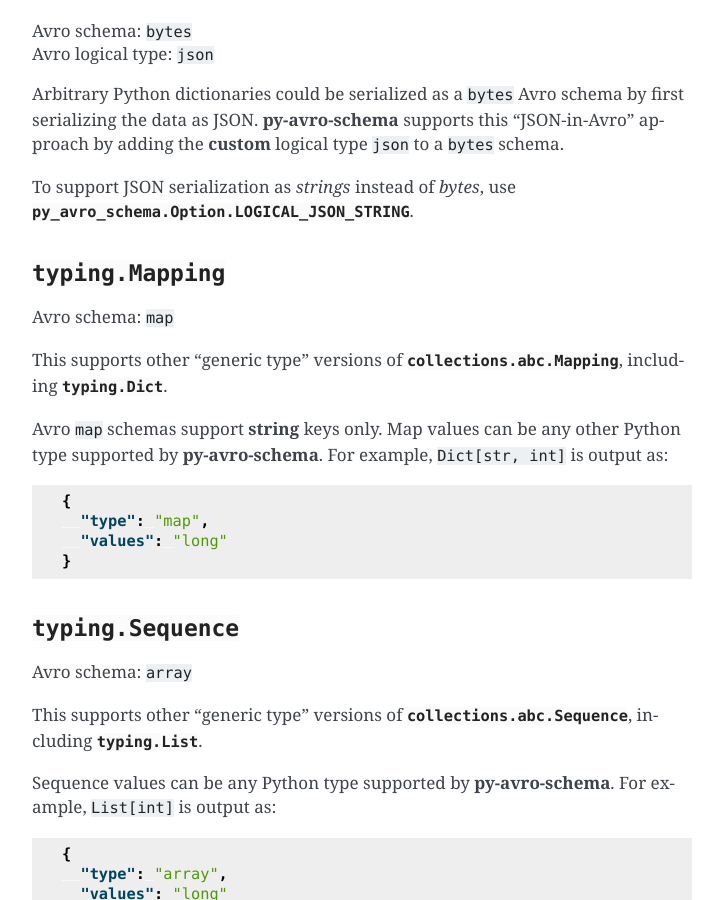
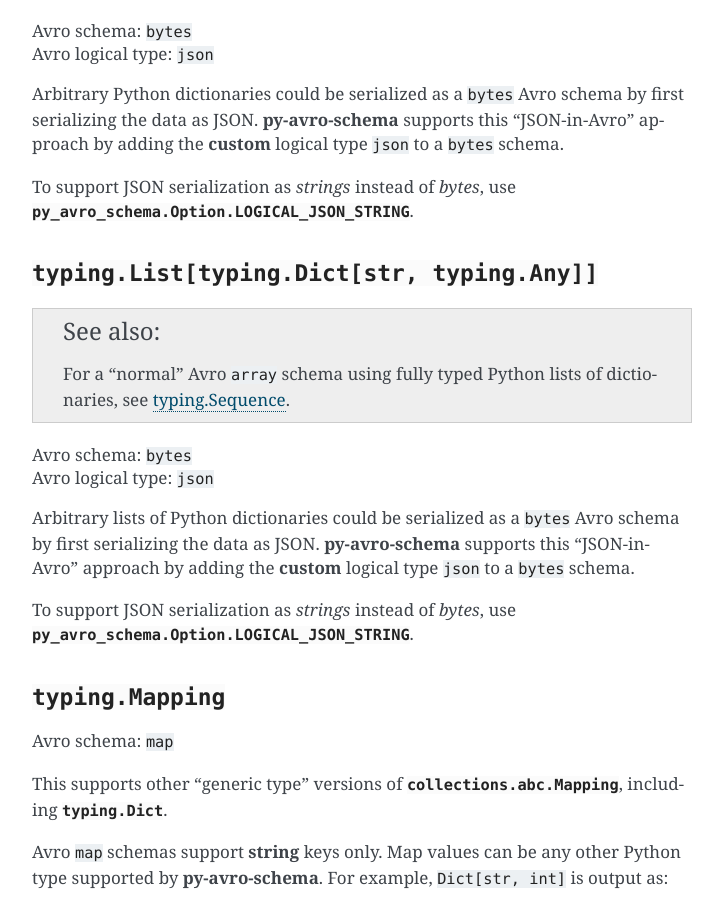
Before and after one commit to jpmorganchase/py-avro-schema, a Sphinx documentation site: the page built from docs/types.rst, in a window 1280 px wide and 900 px high, scrolled down 4140 px. Shown: the whole window, without its empty margins (388-1111 px from the left). Built offline with Sphinx 7.4.7, drawn with Linux system fonts in a browser that asks for light colours; some of the changed text lies outside the part shown.

Commit message:
Docs for List[Dict[str, Any]]

```diff
--- a/docs/types.rst
+++ b/docs/types.rst
@@ -214,6 +214,23 @@
 To support JSON serialization as *strings* instead of *bytes*, use :attr:`py_avro_schema.Option.LOGICAL_JSON_STRING`.
 
 
+:class:`typing.List[typing.Dict[str, typing.Any]]`
+~~~~~~~~~~~~~~~~~~~~~~~~~~~~~~~~~~~~~~~~~~~~~~~~~~
+
+.. seealso::
+
+   For a "normal" Avro ``array`` schema using fully typed Python lists of dictionaries, see :ref:`types::class:`typing.sequence``.
+
+
+| Avro schema: ``bytes``
+| Avro logical type: ``json``
+
+Arbitrary lists of Python dictionaries could be serialized as a ``bytes`` Avro schema by first serializing the data as JSON.
+**py-avro-schema** supports this "JSON-in-Avro" approach by adding the **custom** logical type ``json`` to a ``bytes`` schema.
+
+To support JSON serialization as *strings* instead of *bytes*, use :attr:`py_avro_schema.Option.LOGICAL_JSON_STRING`.
+
+
 :class:`typing.Mapping`
 ~~~~~~~~~~~~~~~~~~~~~~~
 
@@ -221,7 +238,8 @@
 
 This supports other "generic type" versions of :class:`collections.abc.Mapping`, including :class:`typing.Dict`.
 
-Avro ``map`` schemas support **string** keys only. Map values can be any other Python type supported by **py-avro-schema**. For example, ``Dict[str, int]`` is output as:
+Avro ``map`` schemas support **string** keys only. Map values can be any other Python type supported by **py-avro-schema**.
+For example, ``Dict[str, int]`` is output as:
 
 .. code-block:: json
 
```
